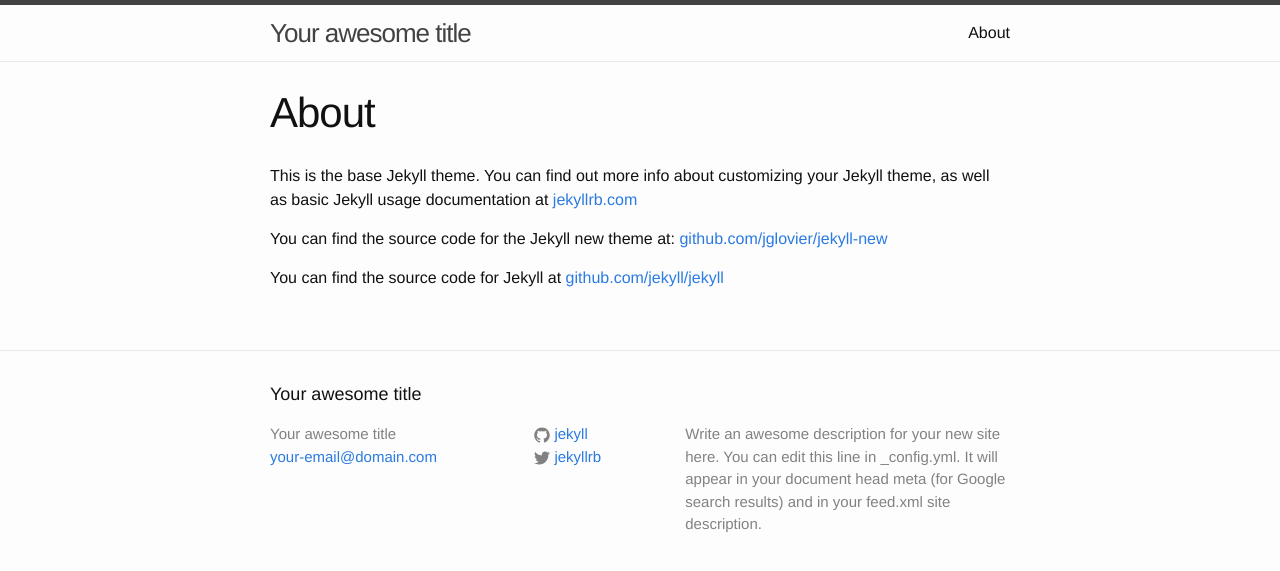
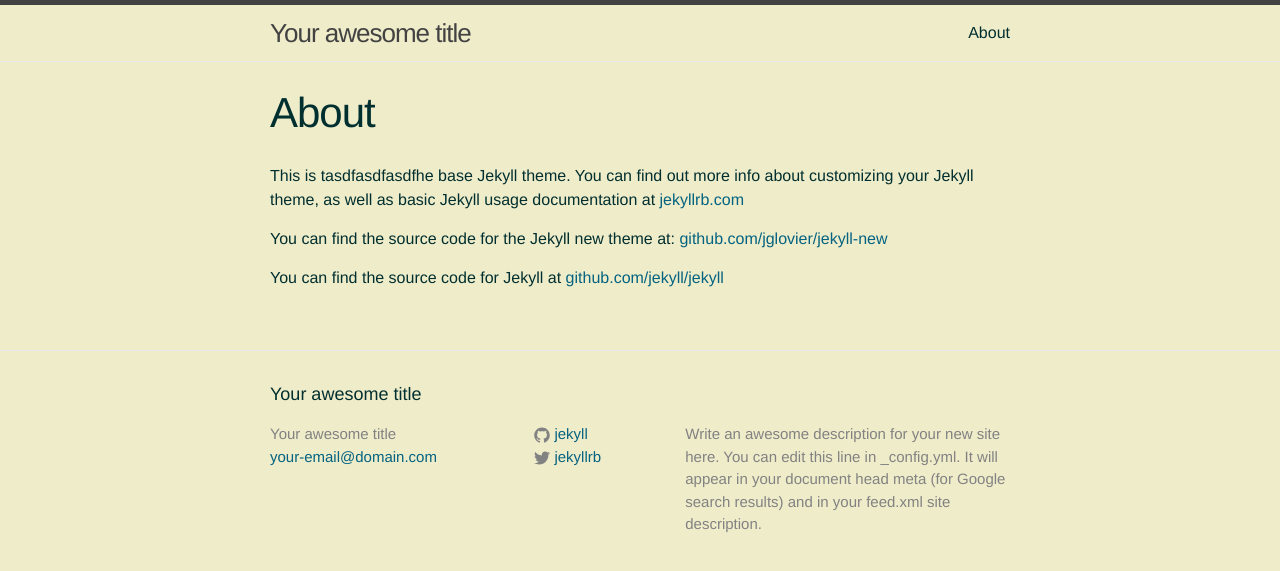
Before and after one commit to briglx/plog, a Jekyll site: the page built from about.md, in a window 1280 px wide. Shown: the top 571 px of the page. Built offline with Jekyll 4.4.1, drawn with Linux system fonts in a browser that asks for light colours.

Commit message:
Add new post. Change colors

```diff
--- a/about.md
+++ b/about.md
@@ -4,7 +4,7 @@ title: About
 permalink: /about/
 ---
 
-This is the base Jekyll theme. You can find out more info about customizing your Jekyll theme, as well as basic Jekyll usage documentation at [jekyllrb.com](http://jekyllrb.com/)
+This is tasdfasdfasdfhe base Jekyll theme. You can find out more info about customizing your Jekyll theme, as well as basic Jekyll usage documentation at [jekyllrb.com](http://jekyllrb.com/)
 
 You can find the source code for the Jekyll new theme at: [github.com/jglovier/jekyll-new](https://github.com/jglovier/jekyll-new)
 
--- a/css/main.scss
+++ b/css/main.scss
@@ -13,9 +13,9 @@ $base-line-height: 1.5;
 
 $spacing-unit:     30px;
 
-$text-color:       #111;
-$background-color: #fdfdfd;
-$brand-color:      #2a7ae2;
+$text-color:       #002F2F;
+$background-color: #EFECCA;
+$brand-color:      #046380;
 
 $grey-color:       #828282;
 $grey-color-light: lighten($grey-color, 40%);
```
Also changed, not shown: _posts/2015-07-14-dealing-with-conflict.md (added, +28 -0 lines).
